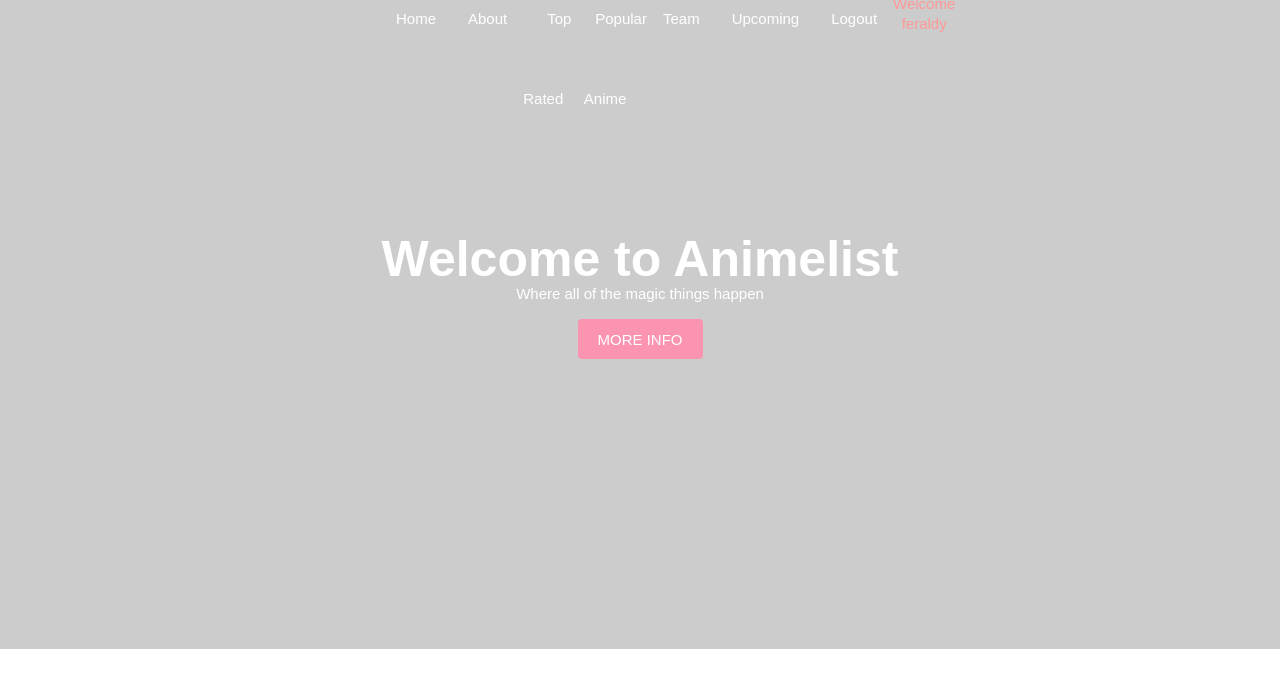
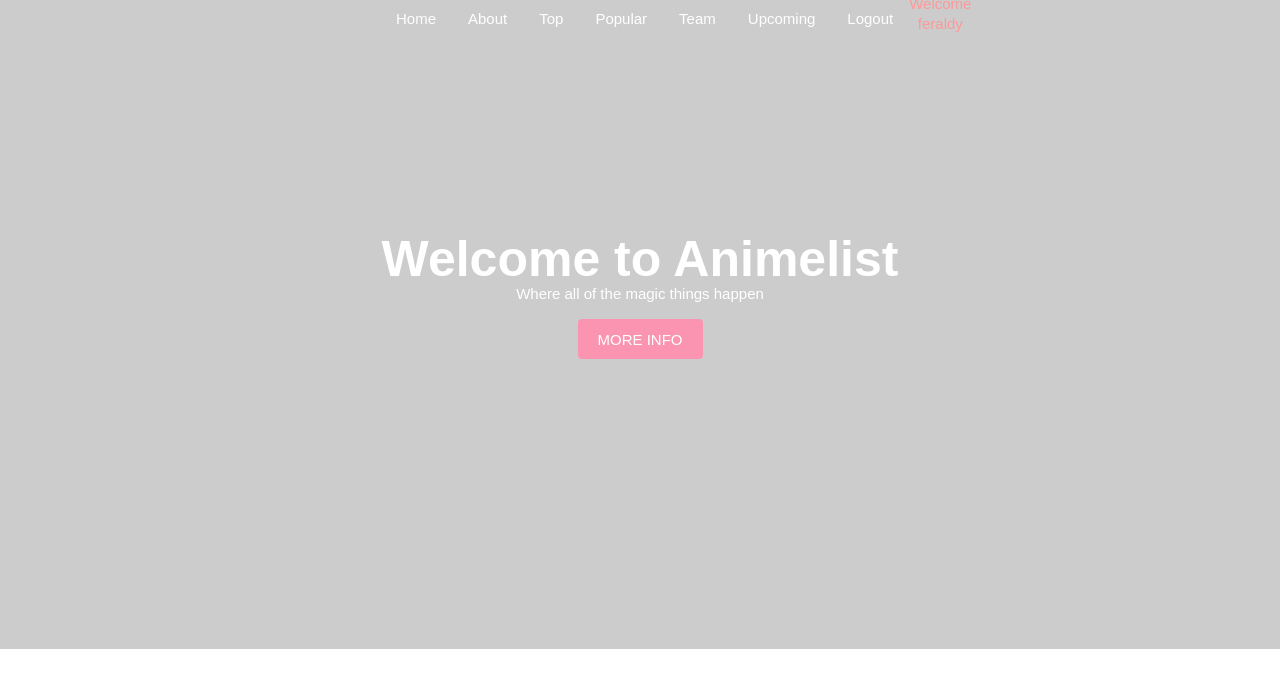
Before and after one commit to aldy123123/ProjectUASPemweb, a PHP site: page / in a window 1280 px wide. Shown: the part 151-840 px from the top of the page. Run offline with PHP 8.4, Linux system fonts and the light colour scheme; a user stored in the database is signed in.

Commit message:
Update index.php

```diff
--- a/Website/index.php
+++ b/Website/index.php
@@ -31,8 +31,8 @@ if (!isset($_SESSION['username'])) {
           <ul>
             <li><a href="#home">Home</a></li>
             <li><a href="#about">About</a></li>
-            <li><a href="#Top_Rated">Top Rated</a></li>
-            <li><a href="#popular">Popular Anime</a></li>
+            <li><a href="#Top_Rated">Top</a></li>
+            <li><a href="#popular">Popular</a></li>
             <li><a href="#team">Team</a></li>
             <li><a href="#blog">Upcoming</a></li>
             <li><a href="logout.php">Logout</a></li>
```
